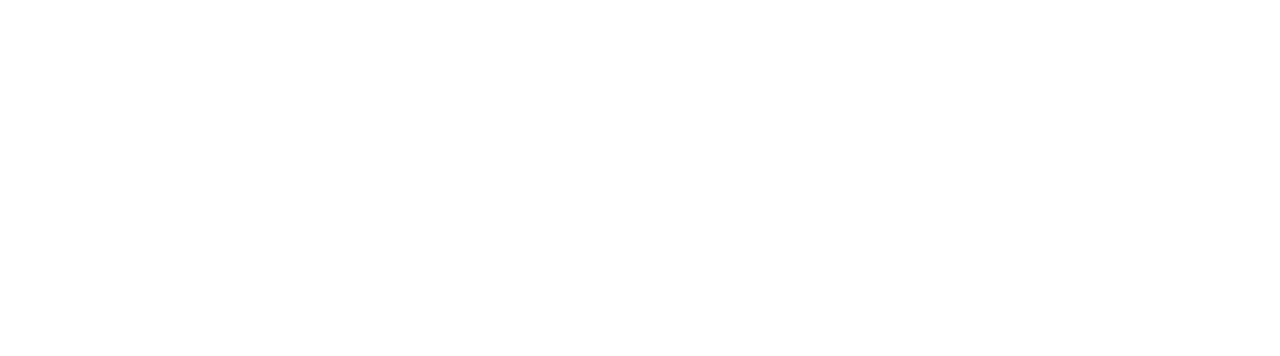
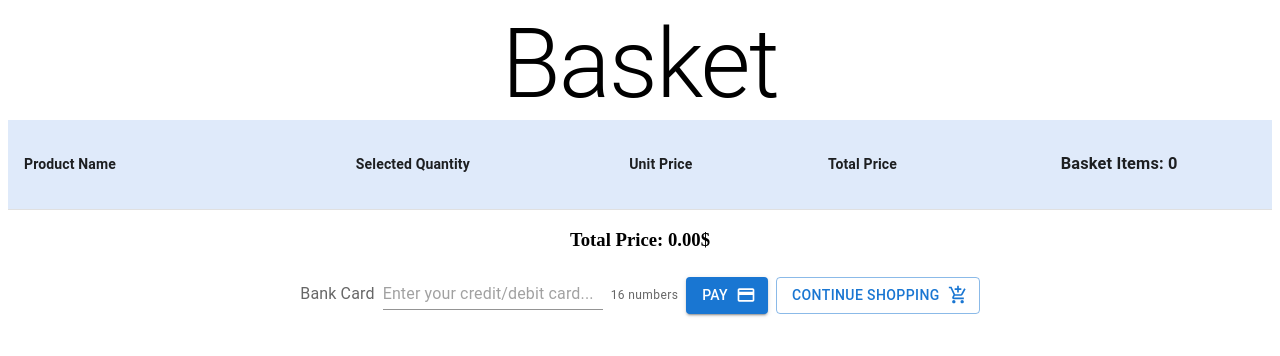
Before and after one commit to mrrustemka/shopping-simulator, a React (Create React App) app: page /shopping-simulator/basket in a window 1280 px wide. Before the commit this address had no page. Shown: the top 356 px of the page. Built offline with nearby package versions, Linux system fonts and the light colour scheme.

Commit message:
update-routers

```diff
--- a/src/App.js
+++ b/src/App.js
@@ -8,8 +8,8 @@
       <BrowserRouter>
         <Routes>
           <Route>
-            <Route path="/" index element={<ProductList />} />
-            <Route path="/basket" index element={<Basket />} />
+            <Route path="/shopping-simulator" index element={<ProductList />} />
+            <Route path="/shopping-simulator/basket" index element={<Basket />} />
           </Route>
         </Routes>
       </BrowserRouter>
--- a/src/components/BasketList.jsx
+++ b/src/components/BasketList.jsx
@@ -96,7 +96,7 @@
         >
           Pay
         </Button>
-        <Link to="/" align="center">
+        <Link to="/shopping-simulator/" align="center">
           <Button variant="outlined" endIcon={<AddShoppingCartOutlinedIcon />}>
             Continue Shopping
           </Button>
--- a/src/components/ProductList.jsx
+++ b/src/components/ProductList.jsx
@@ -63,7 +63,7 @@
         </Table>
       </TableContainer>
       <div className="navigation">
-        <Link to="/basket" align="center">
+        <Link to="/shopping-simulator/basket" align="center">
           <Button variant="outlined" endIcon={<ShoppingBasketOutlinedIcon />}>
             Proceed to Checkout
           </Button>
```
